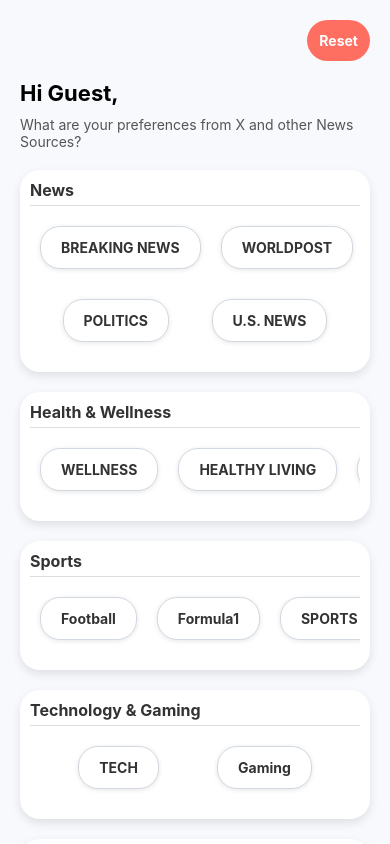
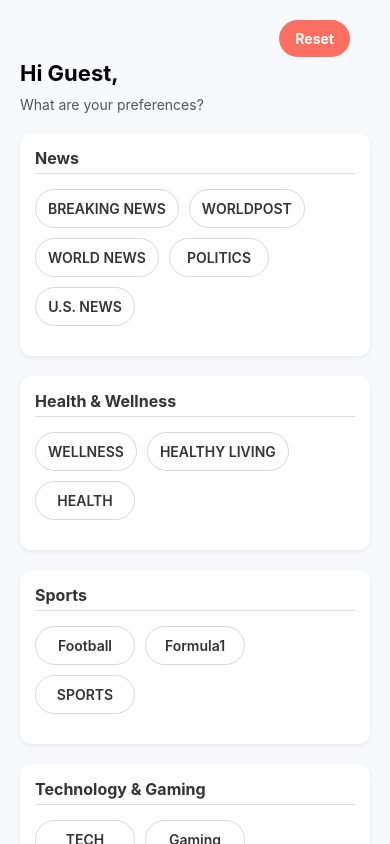
Before and after one commit to MarwanMoh11/NewsApp, an Expo app drawn with the web renderer of React Native: screen /preferences in a window 390 px wide. Built offline with nearby package versions, Linux system fonts and the light colour scheme; Expo Router itself is replaced by a stand-in of ours; some packages are replaced by stand-ins of ours.

Commit message:
fixed up some bugs with repost page and preferences page

```diff
--- a/app/preferences.tsx
+++ b/app/preferences.tsx
@@ -1,11 +1,30 @@
 import React, { useState, useEffect, useContext } from 'react';
-import { View, Text, TouchableOpacity, StyleSheet, FlatList, ScrollView, Alert } from 'react-native';
+import {
+  View,
+  Text,
+  TouchableOpacity,
+  StyleSheet,
+  FlatList,
+  ScrollView,
+  Alert,
+  Dimensions,
+  Platform
+} from 'react-native';
 import { useRouter } from 'expo-router';
 import { UserContext } from '../app/UserContext'; // Adjust the path as needed
 
+const domaindynamo = 'https://chronically.netlify.app/.netlify/functions/index';
+
+const { width } = Dimensions.get('window');
+const isSmallScreen = width < 350;
+
+// Adjust font sizes based on screen width for responsiveness
+const baseFontSize = isSmallScreen ? 12 : 14;
+const headingFontSize = isSmallScreen ? 20 : 22;
+const sectionHeadingFontSize = isSmallScreen ? 14 : 16;
+const subHeadingFontSize = isSmallScreen ? 12 : 14;
+
 type IndustryType = string;
-
-const domaindynamo = 'https://chronically.netlify.app/.netlify/functions/index';
 
 export default function PreferencesScreen() {
   const [selectedOptions, setSelectedOptions] = useState<IndustryType[]>([]);
@@ -90,7 +109,7 @@ export default function PreferencesScreen() {
     );
   };
 
-  const handleResetPreferences = async (username) => {
+  const handleResetPreferences = async (username: string) => {
     if (!userToken || username === 'Guest') return;
 
     try {
@@ -147,6 +166,8 @@ export default function PreferencesScreen() {
     }
   };
 
+  const numColumns = width < 400 ? 2 : 3;
+
   const renderOption = ({ item }: { item: IndustryType }) => {
     const isSelected = selectedOptions.includes(item);
 
@@ -154,6 +175,7 @@ export default function PreferencesScreen() {
       <TouchableOpacity
         style={[styles.optionButton, isSelected && styles.selectedOptionButton]}
         onPress={() => toggleOption(item)}
+        activeOpacity={0.7}
       >
         <Text style={[styles.optionText, isSelected && styles.selectedOptionText]}>{item}</Text>
       </TouchableOpacity>
@@ -161,24 +183,32 @@ export default function PreferencesScreen() {
   };
 
   return (
-  <ScrollView contentContainerStyle={styles.scrollContainer} keyboardShouldPersistTaps="handled">
+    <ScrollView
+      contentContainerStyle={styles.scrollContainer}
+      keyboardShouldPersistTaps="handled"
+    >
       <View style={styles.container}>
-      <TouchableOpacity style={styles.resetButton} onPress={() => handleResetPreferences(username)}>
+        <TouchableOpacity
+          style={styles.resetButton}
+          onPress={() => handleResetPreferences(username)}
+          activeOpacity={0.8}
+        >
           <Text style={styles.resetButtonText}>Reset</Text>
         </TouchableOpacity>
         <Text style={styles.heading}>Hi {username},</Text>
-      <Text style={styles.subHeading}>What are your preferences from X and other News Sources?</Text>
+        <Text style={styles.subHeading}>What are your preferences?</Text>
 
         {Object.entries(industriesByCategory).map(([category, options]) => (
           <View style={styles.section} key={category}>
             <Text style={styles.sectionHeading}>{category}</Text>
             <FlatList
               data={options}
-            keyExtractor={(item, index) => index.toString()}
+              keyExtractor={(item, index) => `${category}-${index}`}
               renderItem={renderOption}
-            numColumns={3}
+              numColumns={numColumns}
               columnWrapperStyle={styles.rowStyle}
               scrollEnabled={false}
+              contentContainerStyle={{ paddingVertical: 5 }}
             />
           </View>
         ))}
@@ -186,121 +216,127 @@ export default function PreferencesScreen() {
         <TouchableOpacity
           style={[styles.optionButton, styles.viewButton]}
           onPress={() => handleViewClick(username)}
+          activeOpacity={0.8}
         >
           <Text style={[styles.optionText, styles.viewButtonText]}>VIEW</Text>
         </TouchableOpacity>
       </View>
     </ScrollView>
-);};
+  );
+}
+
+const primaryColor = '#8A2BE2';
+const backgroundColor = '#F7F9FC';
+const cardColor = '#FFFFFF';
+const selectedColor = '#F7B8D2';
+const textColor = '#333333';
+const headingColor = '#000000';
+const subHeadingColor = '#555555';
 
 const styles = StyleSheet.create({
   scrollContainer: {
     flexGrow: 1,
-    justifyContent: 'center',
+    backgroundColor,
+    paddingHorizontal: 20,
+    paddingBottom: 40,
   },
   container: {
     flex: 1,
-    backgroundColor: '#F7F9FC',
-    padding: 20,
+    backgroundColor,
+    paddingTop: 60,
+    paddingBottom: 40,
   },
   resetButton: {
     position: 'absolute',
-    top: 20,
+    top: Platform.OS === 'ios' ? 50 : 20,
     right: 20,
     backgroundColor: '#FF6F61',
-    padding: 12,
-    borderRadius: 30,
+    paddingVertical: 10,
+    paddingHorizontal: 16,
+    borderRadius: 20,
     zIndex: 10,
     elevation: 5,
   },
   resetButtonText: {
     color: '#FFF',
     fontWeight: 'bold',
-    fontSize: 14,
+    fontSize: baseFontSize,
   },
   heading: {
-    fontSize: 22,
+    fontSize: headingFontSize,
     fontWeight: 'bold',
-    color: '#000000',
+    color: headingColor,
     marginBottom: 10,
-    marginTop: 60,
   },
   subHeading: {
-    fontSize: 14,
-    color: '#555555',
+    fontSize: subHeadingFontSize,
+    color: subHeadingColor,
     marginBottom: 20,
   },
   section: {
-    backgroundColor: '#FFFFFF',
-    borderRadius: 20,
-    padding: 10,
+    backgroundColor: cardColor,
+    borderRadius: 12,
+    padding: 15,
     marginBottom: 20,
     shadowColor: '#000',
-    shadowOpacity: 0.1,
-    shadowRadius: 10,
-    shadowOffset: { width: 0, height: 4 },
-    elevation: 5,
+    shadowOpacity: 0.07,
+    shadowRadius: 5,
+    shadowOffset: { width: 0, height: 2 },
+    elevation: 2,
   },
   sectionHeading: {
-    fontSize: 16,
+    fontSize: sectionHeadingFontSize,
     fontWeight: 'bold',
-    color: '#333333',
+    color: textColor,
     marginBottom: 10,
     borderBottomWidth: 1,
     borderBottomColor: '#DDD',
     paddingBottom: 5,
   },
   rowStyle: {
-    justifyContent: 'space-evenly',
-    marginBottom: 10,
+    justifyContent: 'flex-start',
   },
   optionButton: {
-    backgroundColor: '#FFFFFF',
+    backgroundColor: cardColor,
     borderWidth: 1,
     borderColor: '#D1D8E0',
     borderRadius: 20,
-    paddingVertical: 12,
-    paddingHorizontal: 20,
-    marginHorizontal: 10,
-    marginVertical: 10,
-    width: 'auto',
-    alignItems: 'center',
+    paddingVertical: 10,
+    paddingHorizontal: 12,
+    marginRight: 10,
+    marginBottom: 10,
     justifyContent: 'center',
     elevation: 2,
-    shadowColor: '#000',
-    shadowOffset: { width: 0, height: 1 },
-    shadowOpacity: 0.1,
-    shadowRadius: 5,
+    minWidth: width < 400 ? (width / 3) - 30 : 100,
   },
   selectedOptionButton: {
-    backgroundColor: '#F7B8D2',
-    borderColor: '#F7B8D2',
+    backgroundColor: selectedColor,
+    borderColor: selectedColor,
     transform: [{ scale: 1.05 }],
     shadowOpacity: 0.2,
   },
   optionText: {
-    color: '#333',
-    fontSize: 14,
-    fontWeight: 'bold',
+    color: textColor,
+    fontSize: baseFontSize,
+    fontWeight: '600',
     textAlign: 'center',
     textTransform: 'capitalize',
   },
   selectedOptionText: {
     color: '#FFF',
-    fontSize: 14,
-    fontWeight: 'bold',
   },
   viewButton: {
     borderWidth: 1,
-    borderColor: '#8A2BE2',
+    borderColor: primaryColor,
     marginTop: 20,
     alignSelf: 'center',
     width: '50%',
-    backgroundColor: '#8A2BE2',
+    backgroundColor: primaryColor,
+    paddingVertical: 12,
   },
   viewButtonText: {
     color: '#FFFFFF',
-    fontSize: 12,
+    fontSize: baseFontSize,
     fontWeight: 'bold',
   },
 });
--- a/app/repostfeed.tsx
+++ b/app/repostfeed.tsx
@@ -232,13 +232,6 @@ const RepostFeedPage: React.FC = () => {
     );
   }
 
-  if (error) {
-    return (
-      <View style={styles.centered}>
-        <Text style={styles.errorText}>Error: {error}</Text>
-      </View>
-    );
-  }
 
   return (
     <View style={styles.container}>
```
Also changed, not shown: dist/+not-found.html, dist/UserContext.html, dist/_sitemap.html, dist/articlepage.html, dist/loginStatus.html, dist/metadata.json, dist/mynews.html, dist/preferences.html, dist/settings.html, dist/trending.html, dist/tweetpage.html. Lines whose indentation alone changed are shown as unchanged.
